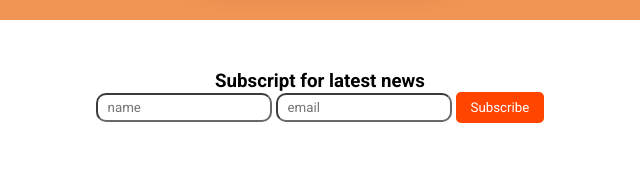
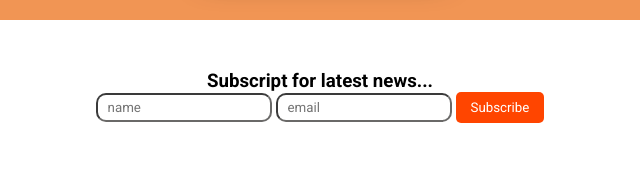
Before and after one commit to ukiras123/travel-blog-html-css, a plain HTML site: page index.html in a window 1280 px wide. Shown: the part 1972-2142 px from the top of the page, 320-960 px from the left. Drawn offline with Linux system fonts and the light colour scheme.

Commit message:
mall comment

```diff
--- a/index.html
+++ b/index.html
@@ -215,7 +215,7 @@
 
       <!-- subscribe section -->
       <div class="subs container">
-        <h3>Subscript for latest news</h3>
+        <h3>Subscript for latest news...</h3>
         <form action="">
           <input type="text" placeholder="name" />
           <input type="email" placeholder="email" />
```
